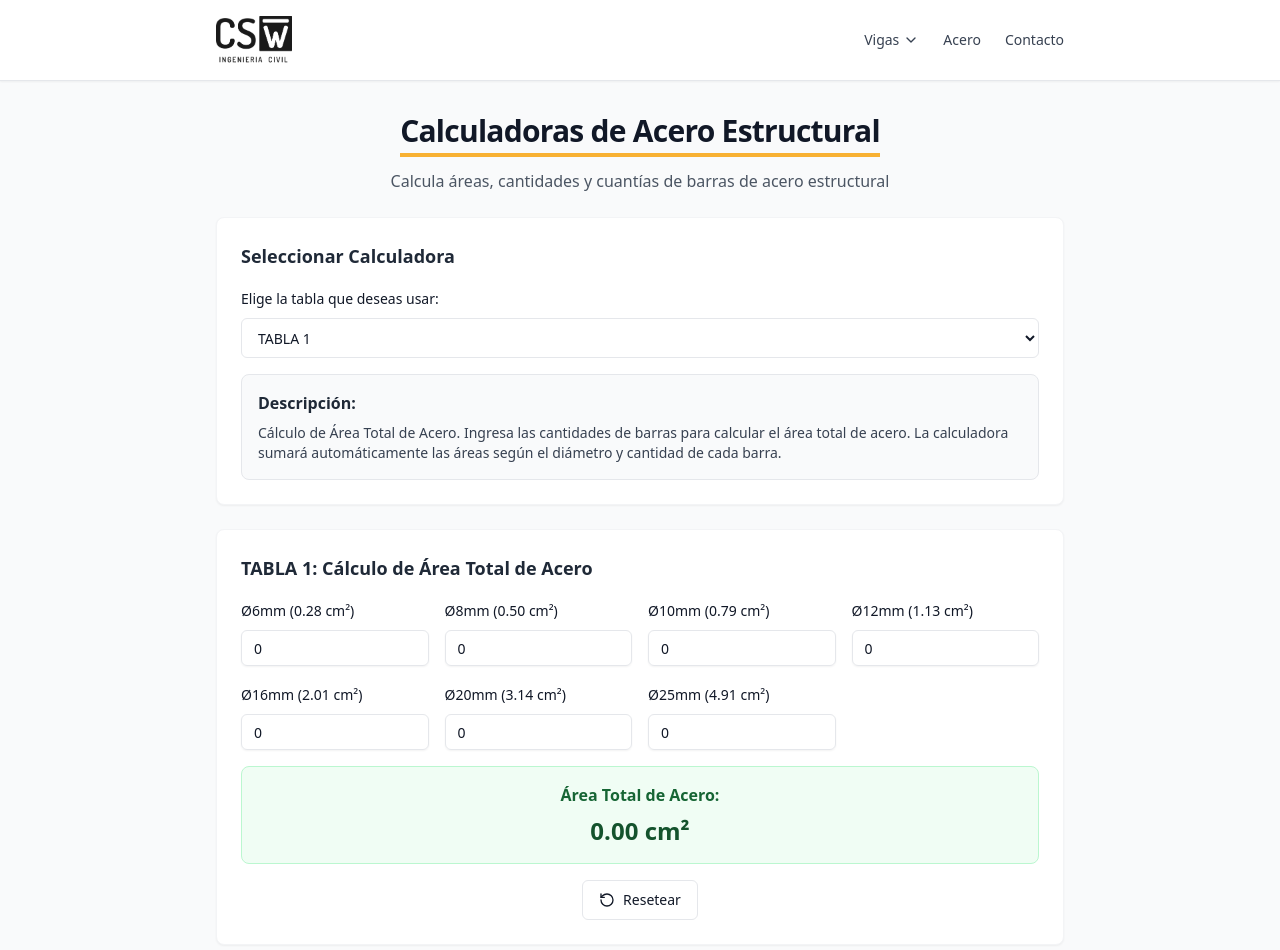
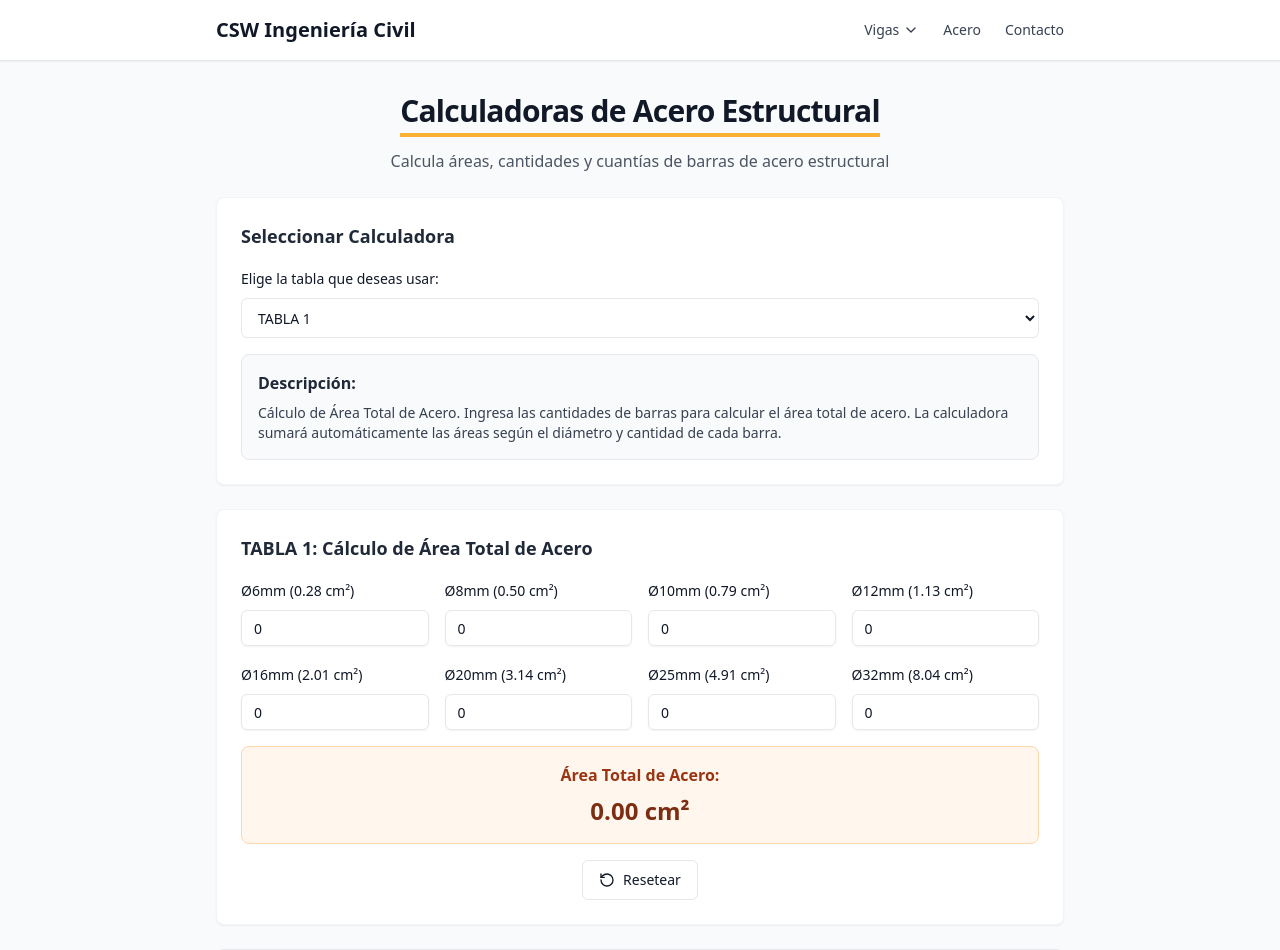
Before and after one commit to Gauss137/balasto-calculator, a Next.js app in the folder calculadoras/: page /steel-calculator in a window 1280 px wide. Shown: the top 950 px of the page. Built offline with nearby package versions, Linux system fonts and the light colour scheme.

Commit message:
Mejoras en calculadoras: permitir x=0 en vigas, agregar Ø32mm en acero, actualizar colores de marca y enlaces de donación

```diff
--- a/calculadoras/components/BeamCalculator.tsx
+++ b/calculadoras/components/BeamCalculator.tsx
@@ -128,6 +128,7 @@ export function BeamCalculator() {
               id="x"
               type="number"
               step="0.01"
+              min="0"
               value={inputData.x}
               onChange={(e) => handleInputChange('x', e.target.value)}
               placeholder="Ej: 0.5"
--- a/calculadoras/components/Footer.tsx
+++ b/calculadoras/components/Footer.tsx
@@ -24,13 +24,17 @@ export function Footer() {
 
           <div className="flex justify-center items-center space-x-4 mt-2">
             <a
-              href="#"
+              href="https://cafecito.app/cswingenieriacivil"
+              target="_blank"
+              rel="noopener noreferrer"
               className="bg-[#f8b133] text-white px-3 py-1 rounded-full text-xs border border-gray-800 hover:bg-[#e6a030] transition min-w-[80px]"
             >
               Cafecito
             </a>
             <a
-              href="#"
+              href="https://www.paypal.com/paypalme/cswingenieriacivil/2"
+              target="_blank"
+              rel="noopener noreferrer"
               className="bg-[#f8b133] text-white px-3 py-1 rounded-full text-xs border border-gray-800 hover:bg-[#e6a030] transition min-w-[80px]"
             >
               PayPal
--- a/calculadoras/components/Header.tsx
+++ b/calculadoras/components/Header.tsx
@@ -10,14 +10,16 @@ export function Header() {
       <nav className="max-w-4xl mx-auto flex items-center justify-between px-6 py-4">
         <div className="flex items-center">
           <Link href={ROUTES.HOME} className="flex items-center">
-            <Image
-              src="/negrologotij.png"
+            {/* Logo temporalmente oculto mientras se actualiza el archivo SVG */}
+            {/* <Image
+              src="/negrologotij webpage.svg"
               alt={APP_CONFIG.COMPANY}
               width={150}
               height={60}
               className="h-12 w-auto object-contain"
               priority
-            />
+            /> */}
+            <span className="text-xl font-bold text-gray-900">{APP_CONFIG.COMPANY}</span>
           </Link>
         </div>
 
--- a/calculadoras/components/SteelCalculator.tsx
+++ b/calculadoras/components/SteelCalculator.tsx
@@ -96,10 +96,10 @@ export function SteelCalculator() {
         ))}
       </div>
 
-      <div className="bg-green-50 p-4 rounded-lg border border-green-200">
+      <div className="bg-orange-50 p-4 rounded-lg border border-orange-200">
         <div className="text-center space-y-2">
-          <div className="font-semibold text-green-800">Área Total de Acero:</div>
-          <div className="text-2xl font-bold text-green-900">
+          <div className="font-semibold text-orange-800">Área Total de Acero:</div>
+          <div className="text-2xl font-bold text-orange-900">
             {results.table1.totalArea.toFixed(2)} {DEFAULT_UNITS.AREA}
           </div>
         </div>
--- a/calculadoras/lib/steel-constants.ts
+++ b/calculadoras/lib/steel-constants.ts
@@ -20,7 +20,8 @@ export const STANDARD_REBAR_DIAMETERS = {
   '12': 12,
   '16': 16,
   '20': 20,
-  '25': 25
+  '25': 25,
+  '32': 32
 } as const;
 
 // Labels para cada diámetro
@@ -31,7 +32,8 @@ export const REBAR_LABELS = {
   '12': 'Ø12mm',
   '16': 'Ø16mm',
   '20': 'Ø20mm',
-  '25': 'Ø25mm'
+  '25': 'Ø25mm',
+  '32': 'Ø32mm'
 } as const;
 
 // Unidades específicas para acero
```
Also changed, not shown: calculadoras/hooks/useBeamCalculator.ts (+7 -1 lines).
